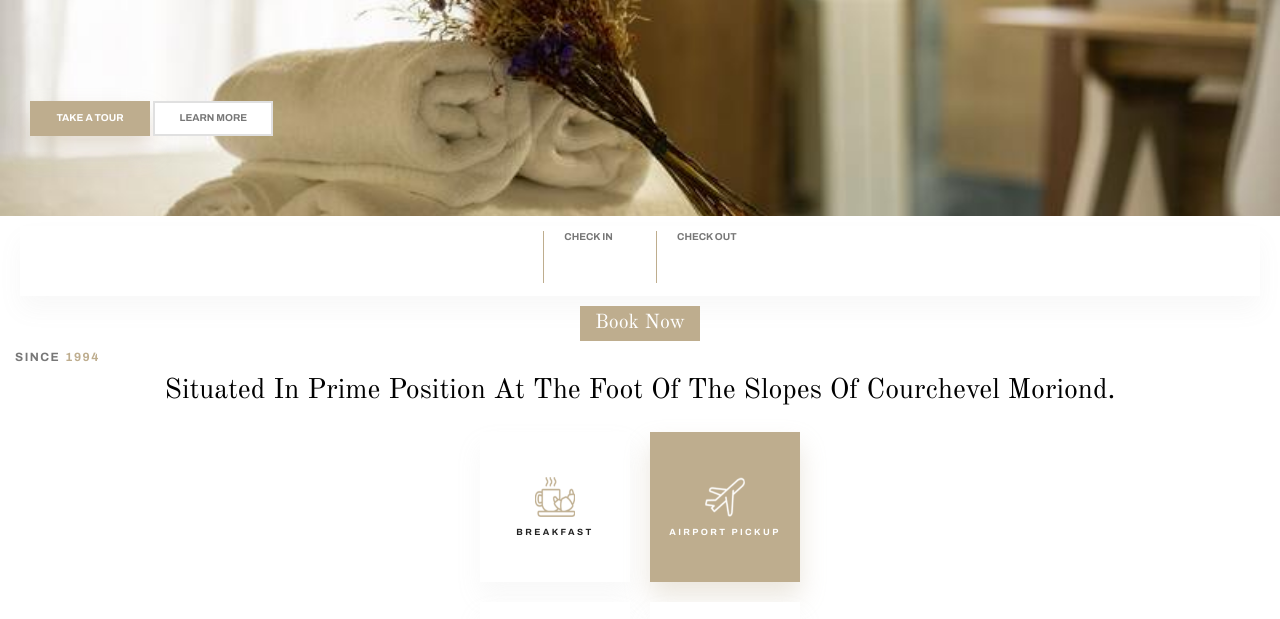
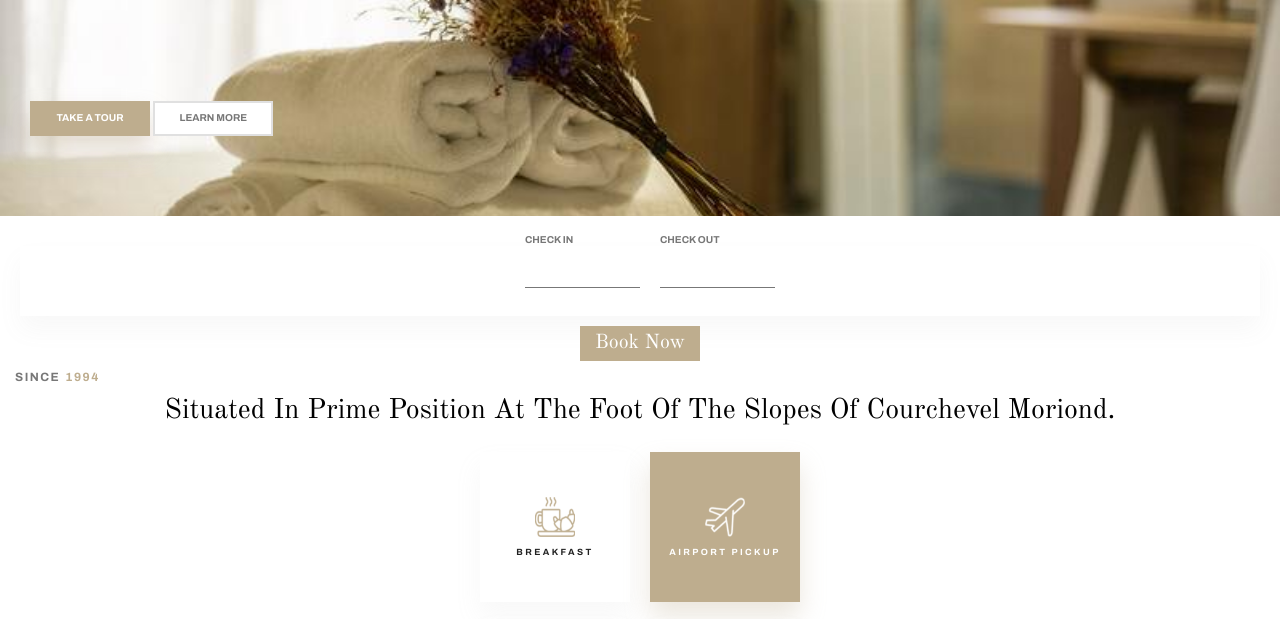
Before and after one commit to MarinaRobleno/Miranda, a website built with Parcel: page index.html in a window 1280 px wide. Shown: the part 164-783 px from the top of the page. Built offline with nearby package versions, Linux system fonts and the light colour scheme.

Commit message:
Home First Draft finished

```diff
--- a/index.html
+++ b/index.html
@@ -74,10 +74,12 @@
   <section class='book-panel'>
       <div class='check-in-line-panel'>
           <div class='check-in-panel' id='check-in'>
-            CHECK IN
+            <p>CHECK IN</p>
+            <input class='check-in-input'/>
           </div>
           <div class='check-in-panel' id='check-out'>
-            CHECK OUT
+            <p>CHECK OUT</p>
+            <input class='check-in-input'/>
           </div>
       </div>
       <button class='book-button'>Book Now</button>
--- a/scss/home-body.scss
+++ b/scss/home-body.scss
@@ -43,23 +43,34 @@
 }
 
 .book-panel {
-  margin-top: 10px;
+  margin-top: 30px;
   text-align: center;
   .check-in-line-panel {
-    text-align: center;
+    display: flex;
+    justify-content: center;
+    align-items: center;
+    text-align: left;
     height: 70px;
     background: #ffffff 0% 0% no-repeat padding-box;
     box-shadow: 0px 14px 24px #8b8b8b0f;
     margin: 0px 20px 10px;
     .check-in-panel {
-      margin: 0 20px;
       display: inline-block;
       font-weight: 700;
       font-size: 10px;
       padding-bottom: 40px;
       padding-left: 20px;
-      border-left: 0.1px solid #bead8e;
       color: #777777;
+      .check-in-input{
+        margin-top: 20px;
+        border: none;
+        border-bottom: 1px solid #777777;
+        padding: 5px 0;
+        &:focus{
+          outline: none;
+          border-color: #bead8e;
+        }
+      }
     }
   }
   .book-button {
@@ -313,7 +324,8 @@
     height: 170px;
     padding: 15px;
     margin: 40px;
-    background-color: black;
+    background: #111111 0% 0% no-repeat padding-box;
+    box-shadow: 0px 16px 32px #11111133;
     color: #BEAD8E;
     .carousel-detail-box-header{
       display: flex;
@@ -336,7 +348,7 @@
     }
     .carousel-detail-box-description{
       padding-top: 15px;
-      line-height: 12px;
+      line-height: 13px;
       color: #D4D4D4;
       font-size: 9px;
     }
```
Also changed, not shown: css/main.css, 1 other file.
